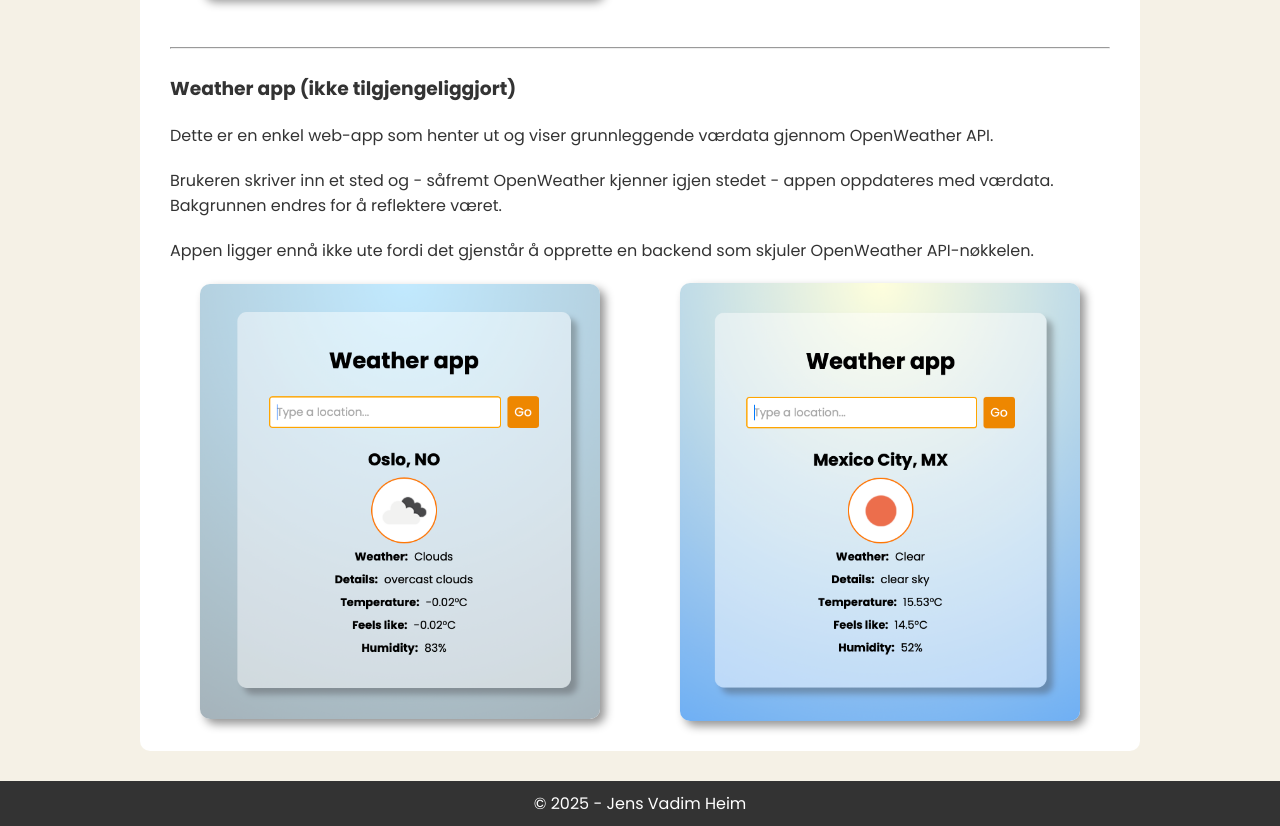
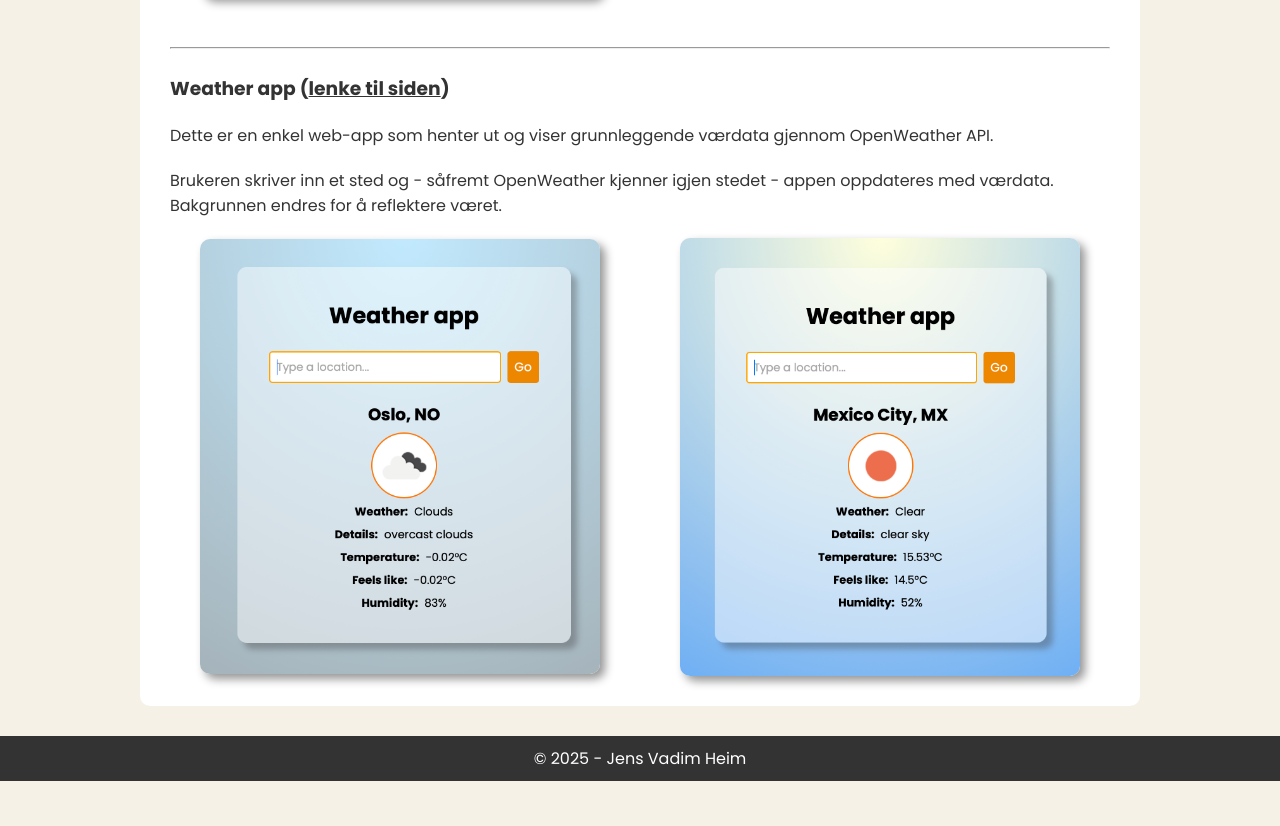
Before and after one commit to jens-vadim-heim/personal-website, a plain HTML site: page index.html in a window 1280 px wide. Shown: the part 4185-5011 px from the top of the page. After the commit the page ends 4966 px from the top, so only its background shows below. Drawn offline with Linux system fonts and the light colour scheme.

Commit message:
add link to newly published weather app

```diff
--- a/index.html
+++ b/index.html
@@ -262,7 +262,13 @@
             <!-- Weather app -->
             <hr />
             <br />
-            <h3>Weather app (ikke tilgjengeliggjort)</h3>
+            <h3>
+              Weather app (<a
+                href="https://weather-app-three-xi-45.vercel.app"
+                target="_blank"
+                >lenke til siden</a
+              >)
+            </h3>
             <div class="text-container">
               <p>
                 Dette er en enkel web-app som henter ut og viser grunnleggende
@@ -272,10 +278,6 @@
                 Brukeren skriver inn et sted og - såfremt OpenWeather kjenner
                 igjen stedet - appen oppdateres med værdata. Bakgrunnen endres
                 for å reflektere været.
-              </p>
-              <p>
-                Appen ligger ennå ikke ute fordi det gjenstår å opprette en
-                backend som skjuler OpenWeather API-nøkkelen.
               </p>
             </div>
             <div class="row">
```
